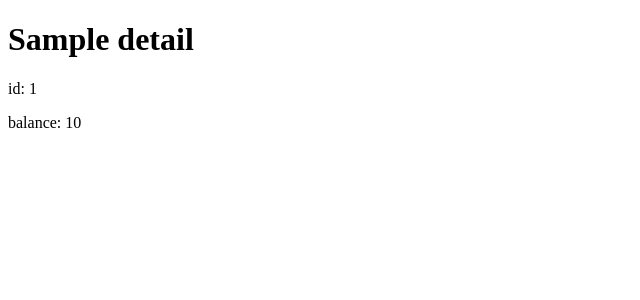
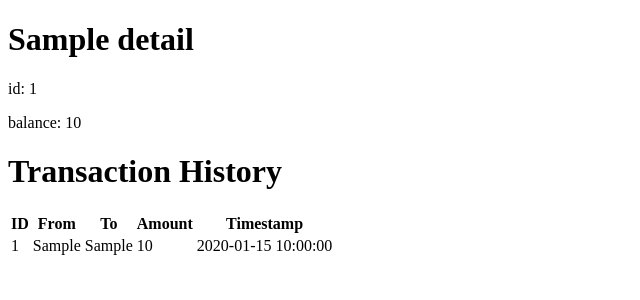
Before and after one commit to mchenrep/fullstackflaskapp, a Flask app: template templates/account.html in a window 1280 px wide. Shown: the part 26-326 px from the top of the page, without its empty margins (0-640 px from the left). Run offline with Flask 3, Linux system fonts and the light colour scheme; the template is opened without the code that fills it: most values are stand-ins (such as "Sample title", 1, 10 or a date in 2020).

Commit message:
added ability to see transaction history in detail view of accounts, added type hints for service.py functions that return, updated templates to display the changes

```diff
--- a/app.py
+++ b/app.py
@@ -69,12 +69,13 @@ def accounts():
 @app.route("/account/<int:id>")
 def account(id):
     details = service.get_account_by_id(id)
+    transactions = service.get_transactions_by_id(id)
 
     if details is None:
         # if account doesn't exist, throw 404 error
         abort(404)
 
-    return render_template("account.html", details=details)
+    return render_template("account.html", details=details, transactions=transactions)
 
 if __name__ == "__main__":
     app.run(debug=True)
--- a/schema.py
+++ b/schema.py
@@ -32,7 +32,7 @@ cursor.execute(
         timestamp TEXT
     )
     '''
-) # timestamp is stored as TEXT in db but converted using .datetime() for operations outside of db
+)
 
 connection.commit()
 cursor.close()
--- a/templates/account.html
+++ b/templates/account.html
@@ -4,4 +4,24 @@
     <h1>{{ details["name"] }}</h1>
     <p>id: {{ details["id"] }}</p>
     <p>balance: {{ details["balance"] }}</p>
+
+    <h1>Transaction History</h1>
+    <table>
+        <tr>
+            <th>ID</th>
+            <th>From</th>
+            <th>To</th>
+            <th>Amount</th>
+            <th>Timestamp</th>
+        </tr>
+        {% for transaction in transactions %}
+        <tr>
+            <td>{{ transaction["id"] }}</td>
+            <td>{{ transaction["from_account"] }}</td>
+            <td>{{ transaction["to_account"] }}</td>
+            <td>{{ transaction["amount"] }}</td>
+            <td>{{ transaction["timestamp"] }}</td>
+        </tr>
+        {% endfor %}
+    </table>
 {% endblock %}
--- a/templates/accounts.html
+++ b/templates/accounts.html
@@ -10,7 +10,7 @@
     </tr>
     {% for account in accounts %}
         <tr>
-            <td><a >{{ account["id"] }}</a></td>
+            <td><a>{{ account["id"] }}</a></td>
             <td><a>{{ account["name"] }}</a></td>
             <td><a>{{ account["balance"] }}</a></td>
             <td><a href="{{ url_for('account', id=account['id']) }}">View</a></td>
```
Also changed, not shown: service.py (+29 -3 lines).
